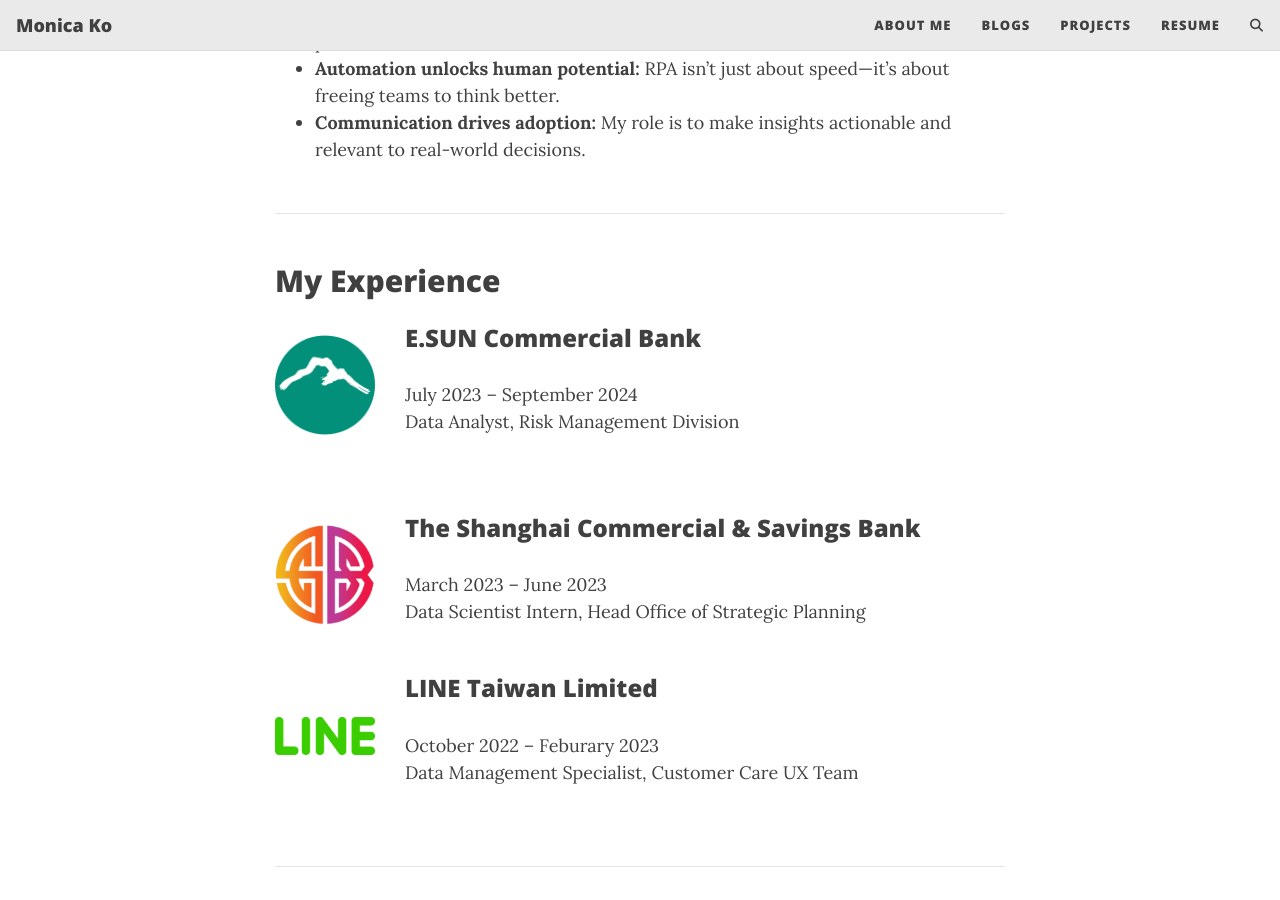
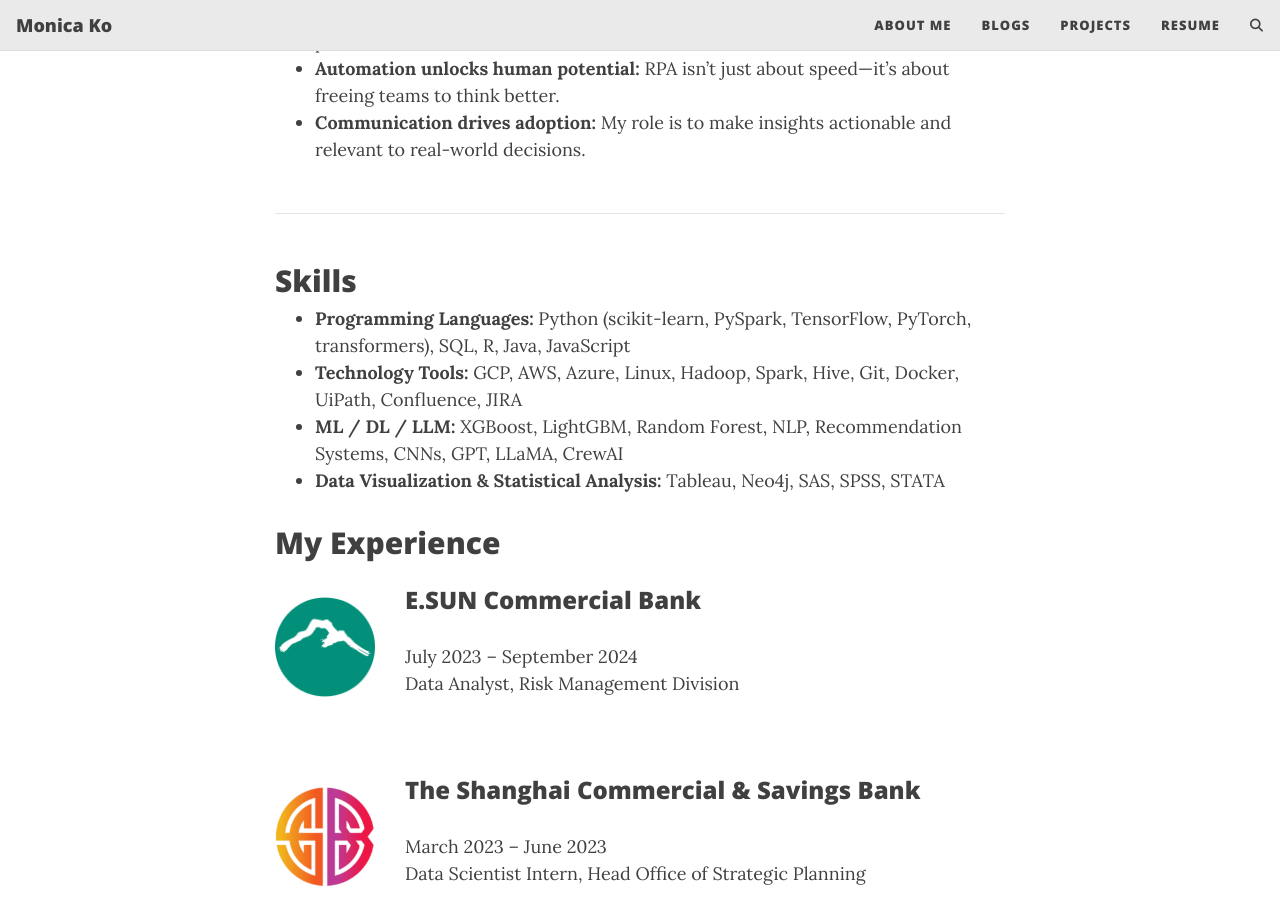
Before and after one commit to yuhsuanko/yuhsuanko.github.io, a Jekyll site: the page built from aboutme.md, in a window 1280 px wide and 900 px high, scrolled down 1171 px. Built offline with Jekyll 4.4.1, drawn with Linux system fonts in a browser that asks for light colours; comment, search, counter and statistics services are not loaded.

Commit message:
Update aboutme.md

```diff
--- a/aboutme.md
+++ b/aboutme.md
@@ -35,6 +35,16 @@
 </section>
 
 <hr style="margin: 50px 0;">
+
+<section class="skills-section" style="text-align: left; margin: 2rem auto; max-width: 800px;">
+  <h2 style="text-align: left;">Skills</h2>
+  <ul>
+    <li><strong>Programming Languages:</strong> Python (scikit-learn, PySpark, TensorFlow, PyTorch, transformers), SQL, R, Java, JavaScript</li>
+    <li><strong>Technology Tools:</strong> GCP, AWS, Azure, Linux, Hadoop, Spark, Hive, Git, Docker, UiPath, Confluence, JIRA</li>
+    <li><strong>ML / DL / LLM:</strong> XGBoost, LightGBM, Random Forest, NLP, Recommendation Systems, CNNs, GPT, LLaMA, CrewAI</li>
+    <li><strong>Data Visualization & Statistical Analysis:</strong> Tableau, Neo4j, SAS, SPSS, STATA</li>
+  </ul>
+</section>
 
 <section>
   <h2>My Experience</h2>
```
